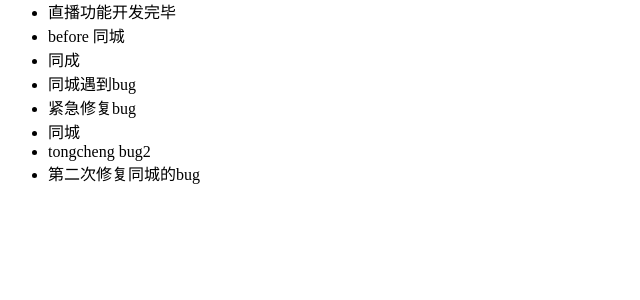
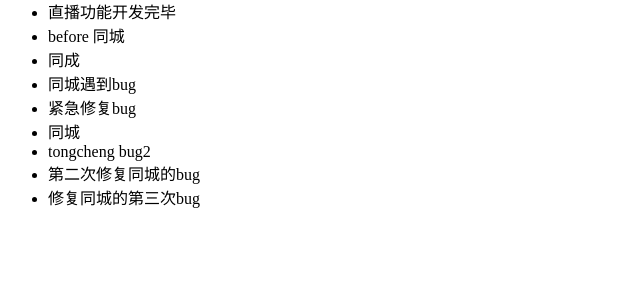
Before and after one commit to Zachary-Parker/I-am-so-awesome, a Django app: template templates/index.html in a window 1280 px wide. Shown: the part 209-509 px from the top of the page, without its empty margins (0-640 px from the left). Run offline with Django 3.2, Linux system fonts and the light colour scheme; the template is opened without the code that fills it, so the values that code supplies are empty.

Commit message:
修复同城bug3

```diff
--- a/templates/index.html
+++ b/templates/index.html
@@ -23,7 +23,7 @@
     <li>同城</li>
     <li>tongcheng bug2</li>
     <li>第二次修复同城的bug</li>
-
+    <li>修复同城的第三次bug</li>
 </ul>
 
 </body>
```
